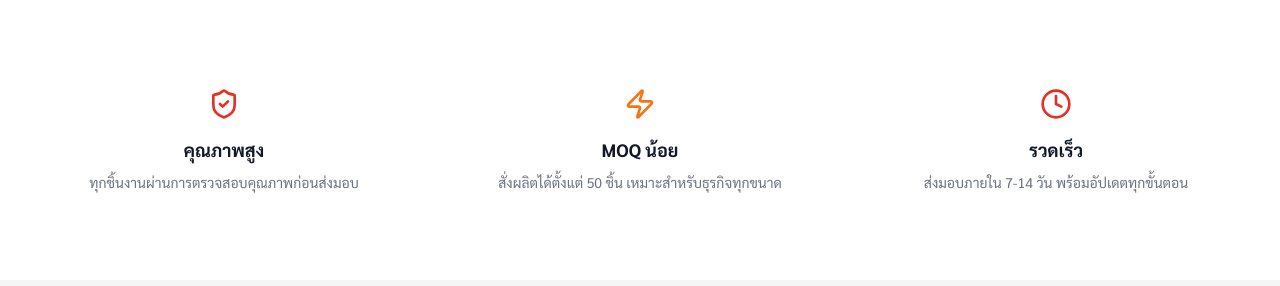
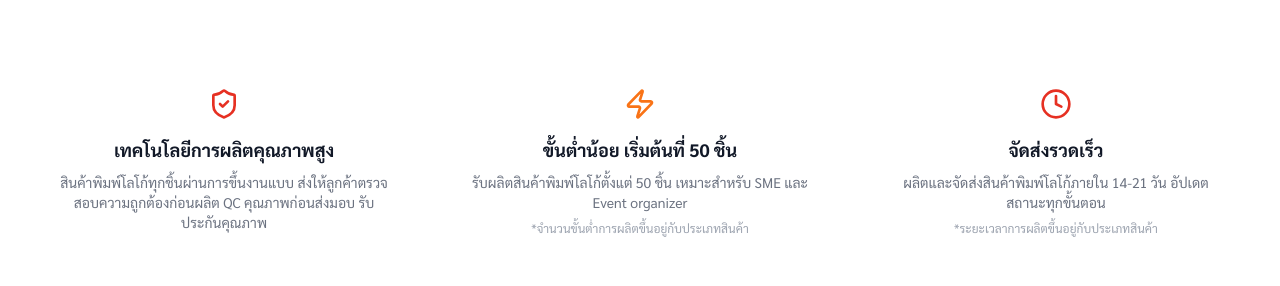
Before and after one commit to kidkurobar/Web, a React (Vite) app: page / in a window 1280 px wide. Shown: the part 800-1086 px from the top of the page. Built offline with nearby package versions, Linux system fonts and the light colour scheme.

Commit message:
Add files via upload

```diff
--- a/src/pages/Home.tsx
+++ b/src/pages/Home.tsx
@@ -51,14 +51,15 @@ export default function Home() {
         <div className="max-w-7xl mx-auto px-4 sm:px-6 lg:px-8">
           <div className="grid md:grid-cols-3 gap-8 text-center">
             {[
-              { icon: <ShieldCheck size={32} className="text-[#E63022]" />, title: 'คุณภาพสูง', desc: 'ทุกชิ้นงานผ่านการตรวจสอบคุณภาพก่อนส่งมอบ' },
-              { icon: <Zap size={32} className="text-[#F97316]" />, title: 'MOQ น้อย', desc: 'สั่งผลิตได้ตั้งแต่ 50 ชิ้น เหมาะสำหรับธุรกิจทุกขนาด' },
-              { icon: <Clock size={32} className="text-[#E63022]" />, title: 'รวดเร็ว', desc: 'ส่งมอบภายใน 7-14 วัน พร้อมอัปเดตทุกขั้นตอน' },
+              { icon: <ShieldCheck size={32} className="text-[#E63022]" />, title: 'เทคโนโลยีการผลิตคุณภาพสูง', desc: 'สินค้าพิมพ์โลโก้ทุกชิ้นผ่านการขึ้นงานแบบ ส่งให้ลูกค้าตรวจสอบความถูกต้องก่อนผลิต QC คุณภาพก่อนส่งมอบ รับประกันคุณภาพ', note: null },
+              { icon: <Zap size={32} className="text-[#F97316]" />, title: 'ขั้นต่ำน้อย เริ่มต้นที่ 50 ชิ้น', desc: 'รับผลิตสินค้าพิมพ์โลโก้ตั้งแต่ 50 ชิ้น เหมาะสำหรับ SME และ Event organizer', note: '*จำนวนขั้นต่ำการผลิตขึ้นอยู่กับประเภทสินค้า' },
+              { icon: <Clock size={32} className="text-[#E63022]" />, title: 'จัดส่งรวดเร็ว', desc: 'ผลิตและจัดส่งสินค้าพิมพ์โลโก้ภายใน 14-21 วัน อัปเดตสถานะทุกขั้นตอน', note: '*ระยะเวลาการผลิตขึ้นอยู่กับประเภทสินค้า' },
             ].map((item) => (
               <div key={item.title} className="p-6">
                 <div className="flex justify-center mb-4">{item.icon}</div>
                 <h3 className="font-bold text-lg text-gray-900 mb-2">{item.title}</h3>
                 <p className="text-gray-500 text-sm">{item.desc}</p>
+                {item.note && <p className="text-gray-400 text-xs mt-2">{item.note}</p>}
               </div>
             ))}
           </div>
```
